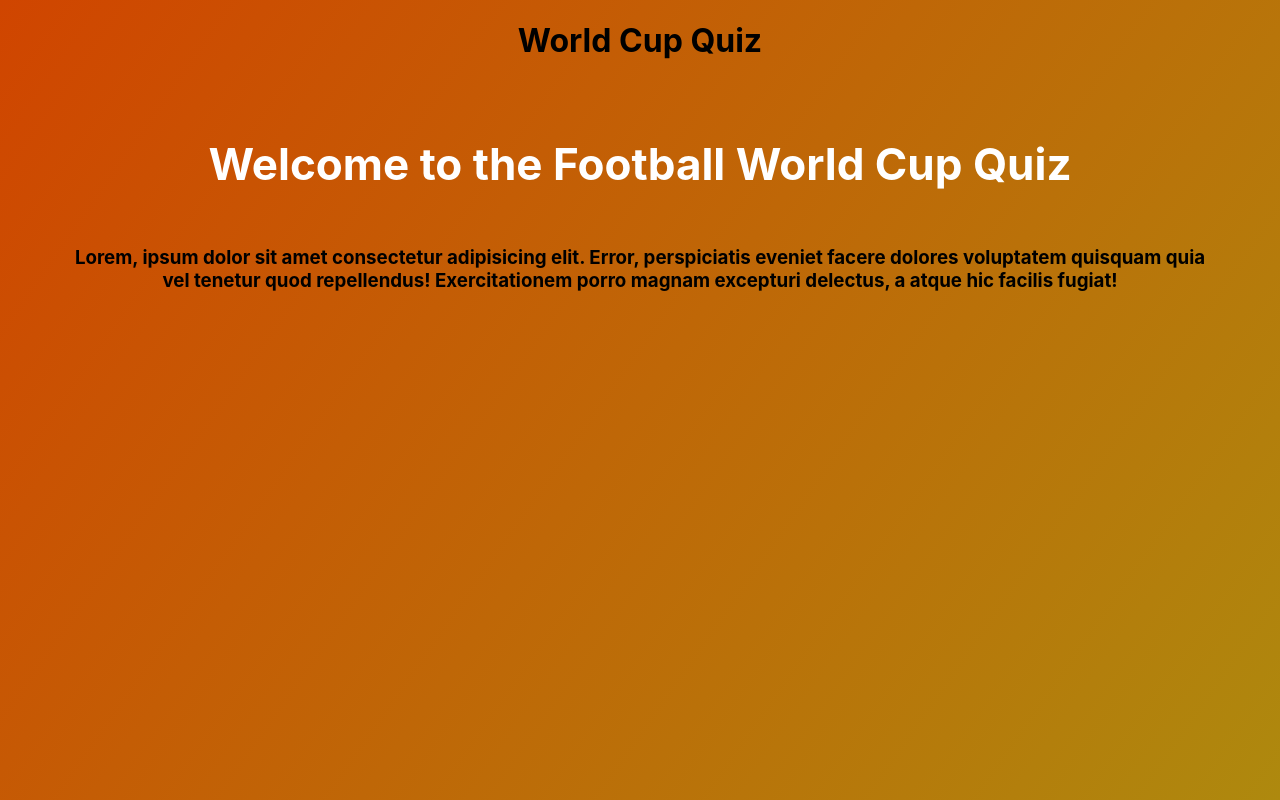
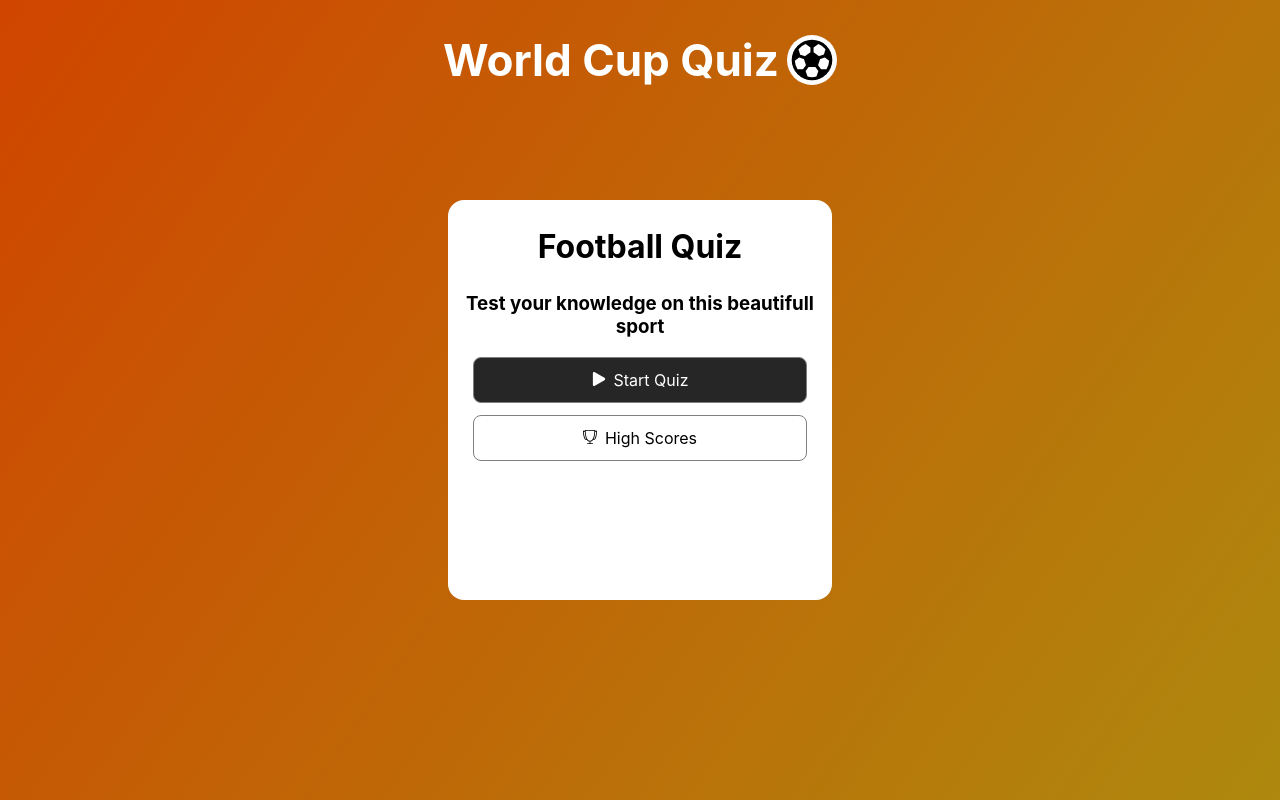
Before and after one commit to Nachocisss/soccerQuiz, a React (Create React App) app: page / in a window 1280 px wide. Built offline with nearby package versions, Linux system fonts and the light colour scheme.

Commit message:
botton types

```diff
--- a/package.json
+++ b/package.json
@@ -9,6 +9,7 @@
     "eslint-plugin-react": "^7.34.2",
     "react": "^18.3.1",
     "react-dom": "^18.3.1",
+    "react-icons": "^5.2.1",
     "react-scripts": "5.0.1",
     "web-vitals": "^2.1.4"
   },
--- /dev/null
+++ b/src/components/Button/Button.css
@@ -0,0 +1,11 @@
+.buttonContainer {
+  flex: 1;
+  border: 1px solid gray;
+  width: 80%;
+  padding: 12px;
+  border-radius: 8px;
+  margin: 12px auto;
+}
+.buttonTitle {
+  margin-left: 8px;
+}
--- /dev/null
+++ b/src/components/Button/Button.tsx
@@ -0,0 +1,15 @@
+import React from "react";
+import "./Button.css";
+import "./ButtonPrimary.css";
+import "./ButtonSecondary.css";
+
+export function Button({ props }: any) {
+  return (
+    <div className={`buttonContainer buttonContainer${props.type}`}>
+      {props.icon ? props.icon : null}
+      <span className={`buttonTitle buttonTitle${props.type}`}>
+        {props.title}
+      </span>
+    </div>
+  );
+}
--- /dev/null
+++ b/src/components/Button/ButtonPrimary.css
@@ -0,0 +1,6 @@
+.buttonContainerPrimary {
+  background-color: rgb(38, 38, 38);
+}
+.buttonTitlePrimary {
+  color: white;
+}
--- /dev/null
+++ b/src/components/Button/ButtonSecondary.css
@@ -0,0 +1,11 @@
+.buttonContainerSecondary {
+  flex: 1;
+  border: 1px solid gray;
+  width: 80%;
+  padding: 12px;
+  border-radius: 8px;
+  margin: 12px auto;
+}
+.buttonTitleSecondary {
+  margin-left: 8px;
+}
--- a/src/components/Card.css
+++ b/src/components/Card/Card.css
@@ -4,3 +4,6 @@
   background-color: white;
   border-radius: 16px;
 }
+.CardContainer h2 {
+  font-size: 32px;
+}
--- /dev/null
+++ b/src/components/Card/Card.tsx
@@ -0,0 +1,26 @@
+import React from "react";
+import "./Card.css";
+import { Button } from "../Button/Button.tsx";
+import { FaPlay } from "react-icons/fa";
+import { TfiCup } from "react-icons/tfi";
+
+const menuButtons = [
+  {
+    title: "Start Quiz",
+    icon: <FaPlay size={14} fill="white" />,
+    type: "Primary",
+  },
+  { title: "High Scores", icon: <TfiCup size={14} />, type: "Secondary" },
+];
+
+export function Card() {
+  return (
+    <div className="CardContainer">
+      <h2>Football Quiz</h2>
+      <h3> Test your knowledge on this beautifull sport</h3>
+      {menuButtons.map((m) => {
+        return <Button props={m} key={m.title} />;
+      })}
+    </div>
+  );
+}
--- a/src/screens/Header/Header.css
+++ b/src/screens/Header/Header.css
@@ -1,7 +1,13 @@
 .headerContainer {
-  height: 100px;
+  height: 15vh;
   align-content: center;
+  align-items: center;
   display: flex;
   flex: 1;
   justify-content: center;
 }
+.headerContainer h1 {
+  font-size: 44px;
+  color: white;
+  margin-right: 8px;
+}
--- a/src/screens/Header/Header.tsx
+++ b/src/screens/Header/Header.tsx
@@ -1,9 +1,15 @@
 import React from "react";
 import "./Header.css";
+import { PiSoccerBallFill } from "react-icons/pi";
+
 export function Header() {
   return (
     <div className="headerContainer">
       <h1> World Cup Quiz</h1>
+      <PiSoccerBallFill
+        size={50}
+        style={{ backgroundColor: "white", borderRadius: 9999 }}
+      />
     </div>
   );
 }
--- a/src/screens/Menu/Menu.css
+++ b/src/screens/Menu/Menu.css
@@ -1,11 +1,7 @@
 .menuScreen {
   display: flex;
+  flex-direction: column;
+  align-items: center;
   justify-content: center;
-  flex-direction: column;
-  margin-left: 60px;
-  margin-right: 60px;
+  margin-top: 10vh;
 }
-.menuScreen h2 {
-  font-size: 44px;
-  color: white;
-}
--- a/src/screens/Menu/Menu.tsx
+++ b/src/screens/Menu/Menu.tsx
@@ -1,15 +1,10 @@
 import React from "react";
 import "./Menu.css";
+import { Card } from "../../components/Card/Card.tsx";
 export function Menu() {
   return (
     <div className="menuScreen">
-      <h2> Welcome to the Football World Cup Quiz</h2>
-      <h3>
-        Lorem, ipsum dolor sit amet consectetur adipisicing elit. Error,
-        perspiciatis eveniet facere dolores voluptatem quisquam quia vel tenetur
-        quod repellendus! Exercitationem porro magnam excepturi delectus, a
-        atque hic facilis fugiat!
-      </h3>
+      <Card />
     </div>
   );
 }
```
Also changed, not shown: src/components/Card.tsx (deleted, +0 -9 lines), 1 other file (tests, documents, lock files or other folders).
